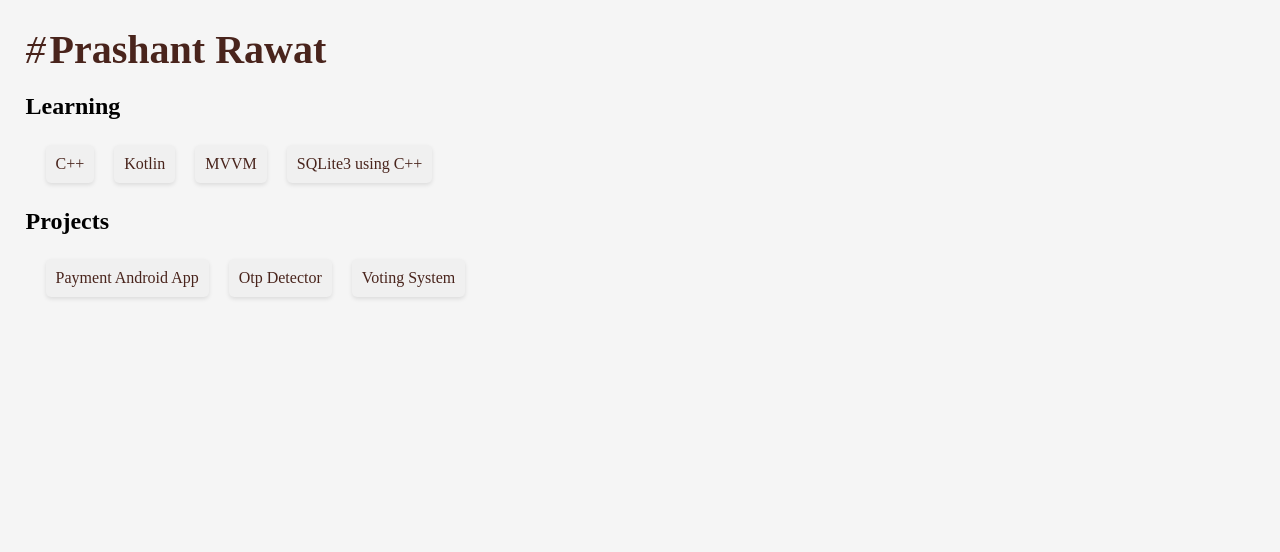
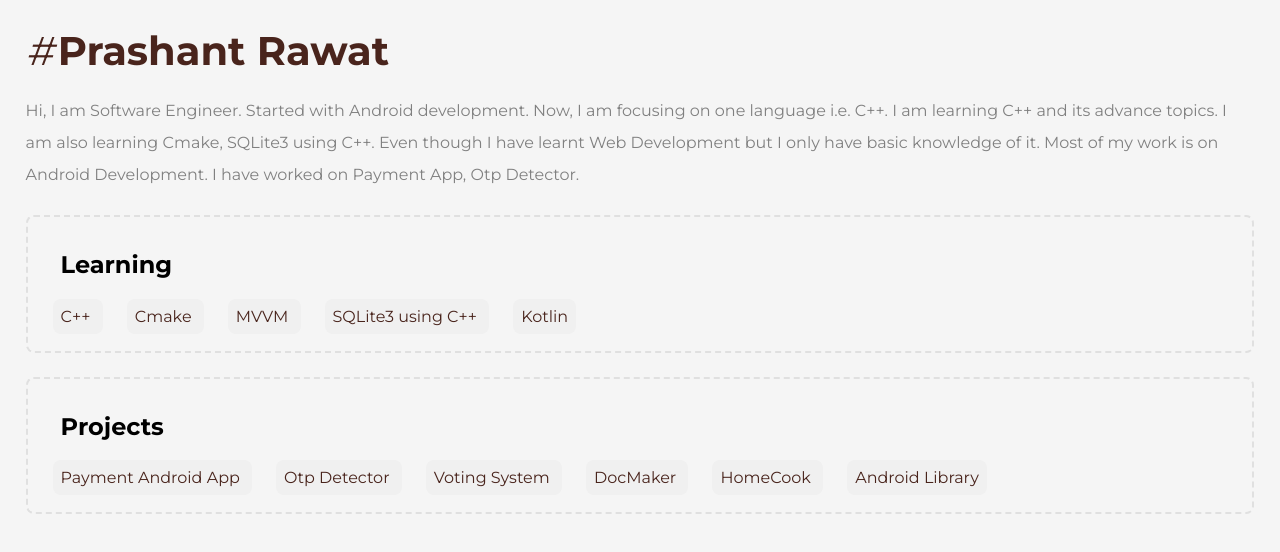
Before and after one commit to prashantrawat131/prashantrawat131.github.io, a plain HTML site: page index.html in a window 1280 px wide. Drawn offline with Linux system fonts and the light colour scheme; a web font is replaced by a local one.

Commit message:
Added new links and font

```diff
--- a/index.css
+++ b/index.css
@@ -1,13 +1,51 @@
 @font-face {
   font-family: "CustomFont";
-  src: url("ultraRegular.tff") format("truetype");
+  src: url("/fonts/monsterrat.ttf") format("truetype");
 }
 
 body {
-  font-family: "CustomFont", serif;
+  font-family: "CustomFont";
   margin: 2%;
   background-color: whitesmoke;
   color: black;
+}
+
+#introduction {
+  margin-top: 20px;
+  margin-bottom: 20px;
+  line-height: 32px;
+  color: gray;
+}
+
+
+.link-item{
+  margin-top: 8px;
+  margin-right: 24px;
+  padding: 8px;
+  border-radius: 8px;
+  background-color: #f0f0f0;
+}
+
+.links-section{
+  border: #e0e0e0 2px dashed;
+  border-radius: 8px;
+  margin-top: 24px;
+}
+
+.links-section-heading{
+  font-size: 24px;
+  font-weight: bold;
+  padding: 8px;
+  margin-top: 0;
+}
+
+
+#name {
+  font-size: 40px;
+  color: #49241c;
+  display: inline;
+  position: relative;
+  animation: name-anim 1s;
 }
 
 #photo-symbol {
@@ -18,14 +56,6 @@ body {
   font-size: 40px;
   position: relative;
   animation: photo-anim 1s;
-}
-
-#name {
-  font-size: 40px;
-  color: #49241c;
-  display: inline;
-  position: relative;
-  animation: name-anim 1s;
 }
 
 /* Text coming from left like some bouncing animation */
--- a/index.html
+++ b/index.html
@@ -8,72 +8,90 @@
   </head>
 
   <body>
-    <!-- Resume -->
     <div>
       <p id="photo-symbol"><i>#</i></p>
       <h1 id="name">Prashant Rawat</h1>
+      <p id="introduction">
+        Hi, I am Software Engineer. Started with Android development. Now, I am
+        focusing on one language i.e. C++. I am learning C++ and its advance
+        topics. I am also learning Cmake, SQLite3 using C++. Even though I have
+        learnt Web Development but I only have basic knowledge of it. Most of my
+        work is on Android Development. I have worked on Payment App, Otp
+        Detector.
+      </p>
     </div>
-    <h2>Learning</h2>
-    <ul class="item-container">
-      <li class="item">
+    <section class="links-section">
+      <h2 class="links-section-heading">Learning</h2>
       <a
-          class="item-text"
+        class="link-item"
         href="https://github.com/prashantrawat131/Learn_C_and_CPP"
-          >C++</a
-        >
-      </li>
-      <li class="item">
+        target="_blank">
+        C++
+      </a>
       <a
-          class="item-text"
-          href="https://github.com/prashantrawat131/LearnKotlinApp"
-          >Kotlin</a
-        >
-      </li>
-      <li class="item">
+        class="link-item"
+        href="https://github.com/prashantrawat131/Learn-Cmake"
+        target="_blank">
+        Cmake
+      </a>
       <a
-          class="item-text"
-          href="https://github.com/prashantrawat131/MvvmCodeLab2"
-        >
-          MVVM</a
-        >
-      </li>
-      <li class="item">
+        class="link-item"
+        target="_blank"
+        href="https://github.com/prashantrawat131/MvvmCodeLab2">
+        MVVM
+      </a>
       <a
-          class="item-text"
-          href="https://github.com/prashantrawat131/Learn-SQL-CPP"
-        >
-          SQLite3 using C++</a
-        >
-      </li>
-    </ul>
+        class="link-item"
+        target="_blank"
+        href="https://github.com/prashantrawat131/Learn-SQL-CPP">
+        SQLite3 using C++
+      </a>
+      <a
+        class="link-item"
+        target="_blank"
+        href="https://github.com/prashantrawat131/LearnKotlinApp">
+        Kotlin
+      </a>
+    </section>
 
-    <h2>Projects</h2>
-    <!-- List of my github repositories -->
-    <ul class="item-container">
-      <li class="item">
+    <section class="links-section">
+      <h2 class="links-section-heading">Projects</h2>
       <a
-          class="item-text"
-          href="https://github.com/prashantrawat131/Payment-App"
-        >
-          Payment Android App</a
-        >
-      </li>
-      <li class="item">
+        class="link-item"
+        target="_blank"
+        href="https://github.com/prashantrawat131/Payment-App">
+        Payment Android App
+      </a>
       <a
-          class="item-text"
-          href="https://github.com/prashantrawat131/Otp-Detector"
-        >
-          Otp Detector</a
-        >
-      </li>
-      <li class="item">
+        class="link-item"
+        target="_blank"
+        href="https://github.com/prashantrawat131/Otp-Detector">
+        Otp Detector
+      </a>
       <a
-          class="item-text"
-          href="https://github.com/prashantrawat131/voting-system"
-        >
-          Voting System</a
-        >
-      </li>
-    </ul>
+        class="link-item"
+        target="_blank"
+        href="https://github.com/prashantrawat131/voting-system">
+        Voting System
+      </a>
+      <a
+        class="link-item"
+        target="_blank"
+        href="https://github.com/prashantrawat131/DocMaker">
+        DocMaker
+      </a>
+      <a
+        class="link-item"
+        target="_blank"
+        href="https://github.com/prashantrawat131/HomeCook/">
+        HomeCook
+      </a>
+      <a
+        class="link-item"
+        target="_blank"
+        href="https://github.com/prashantrawat131/mylibrary">
+        Android Library
+        </a>
+    </section>
   </body>
 </html>
```
Also changed, not shown: fonts/monsterrat.ttf (added). Lines whose indentation alone changed are shown as unchanged.
